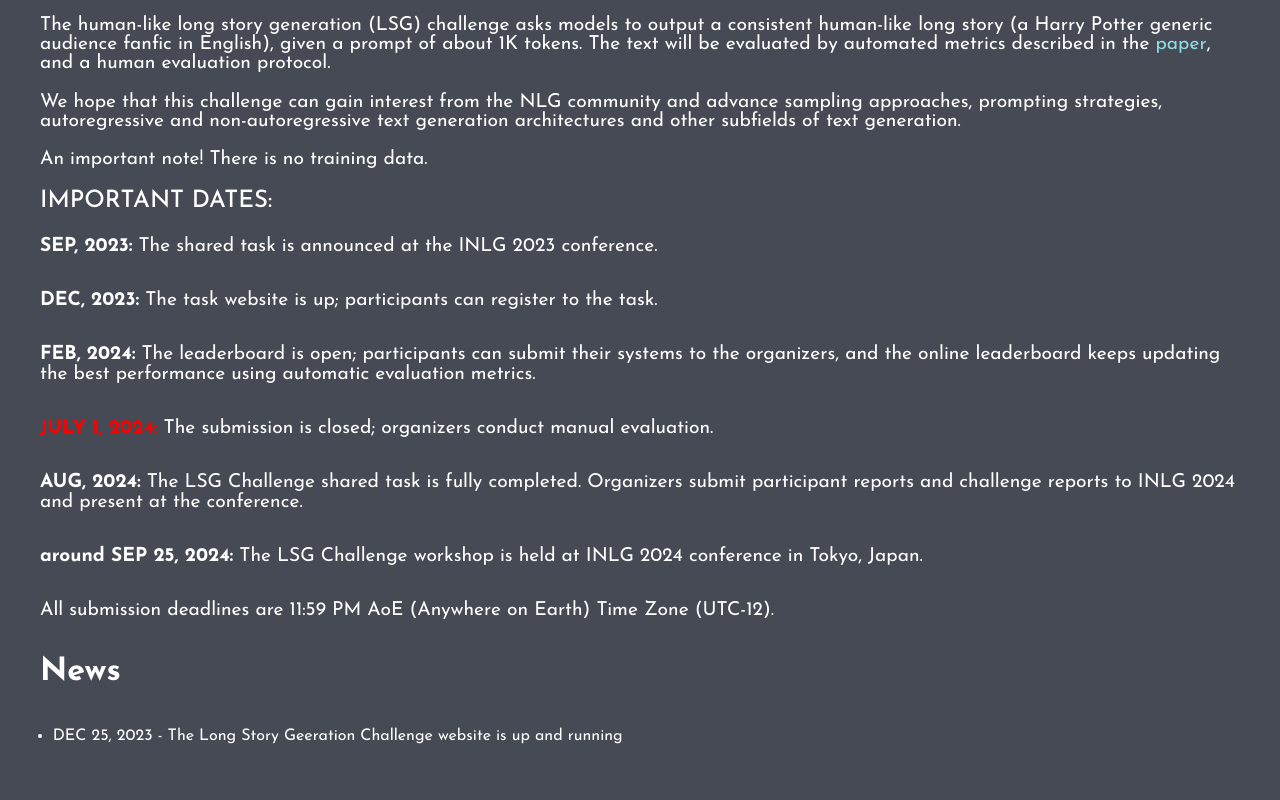
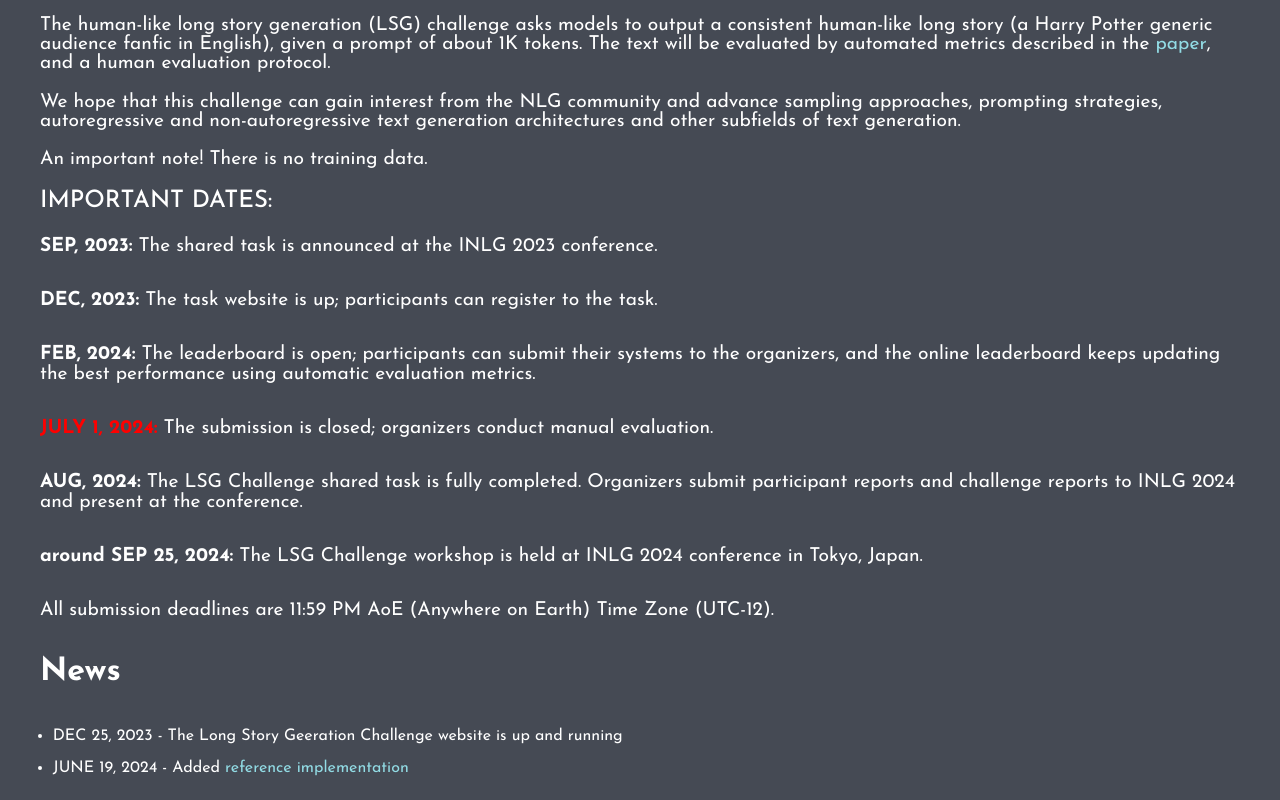
Before and after one commit to NazarovNikita1/LSGC, a Vue app: page / in a window 1280 px wide. Shown: the part 309-1109 px from the top of the page. Before the commit the page ends 1077 px from the top, so only its background shows below. Built offline with nearby package versions, Linux system fonts and the light colour scheme; what vue-particles would draw is missing.

Commit message:
Update HomePage.vue

```diff
--- a/src/views/HomePage.vue
+++ b/src/views/HomePage.vue
@@ -87,6 +87,9 @@
             DEC 25, 2023 - The Long Story Geeration Challenge website is up and
             running
         </li>
+        <li>
+            JUNE 19, 2024 - Added <a href="https://github.com/nickm197/GAPELMAPER/tree/main" target="_blank">reference implementation</a>
+        </li>
       </ul>
     </div>
   </div>
```
